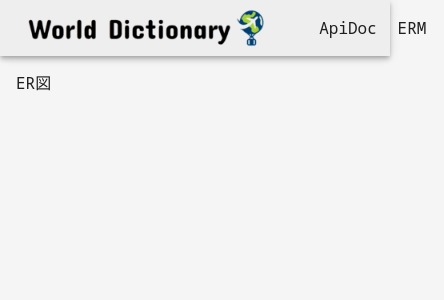
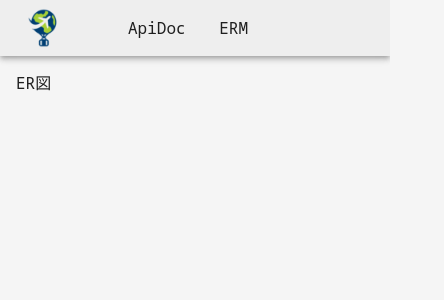
Before and after one commit to takusan64/world-dictionary-backend, a React (Create React App) app in the folder doc/: page /#/erd in a window 390 px wide. Shown: the top 300 px of the page, 444 px wide, since content can reach past the window. Built offline with nearby package versions, Linux system fonts and the light colour scheme.

Commit message:
fixed topbar break point

```diff
--- a/doc/src/components/TopBar.jsx
+++ b/doc/src/components/TopBar.jsx
@@ -4,6 +4,7 @@ import {
   Toolbar,
   Button,
   Slide,
+  useMediaQuery,
   useScrollTrigger
 } from '@material-ui/core'
 import { makeStyles, createStyles } from '@material-ui/styles'
@@ -25,6 +26,7 @@ const useStyles = makeStyles((theme) =>
   ))
 
 const TopBar = () => {
+  const matches = useMediaQuery('(min-width:600px)');
   const trigger = useScrollTrigger({threshold:1})
   const classes = useStyles()
   const contents = [
@@ -44,7 +46,7 @@ const TopBar = () => {
         <AppBar position="sticky">
           <Toolbar>
             <img
-              src={`${process.env.PUBLIC_URL}/title.png`}
+              src={matches?`${process.env.PUBLIC_URL}/title.png`:`${process.env.PUBLIC_URL}/title_icon.png`}
               height={40}
               className={classes.title}
               alt="title"
```
Also changed, not shown: doc/public/title_icon.png (added).
